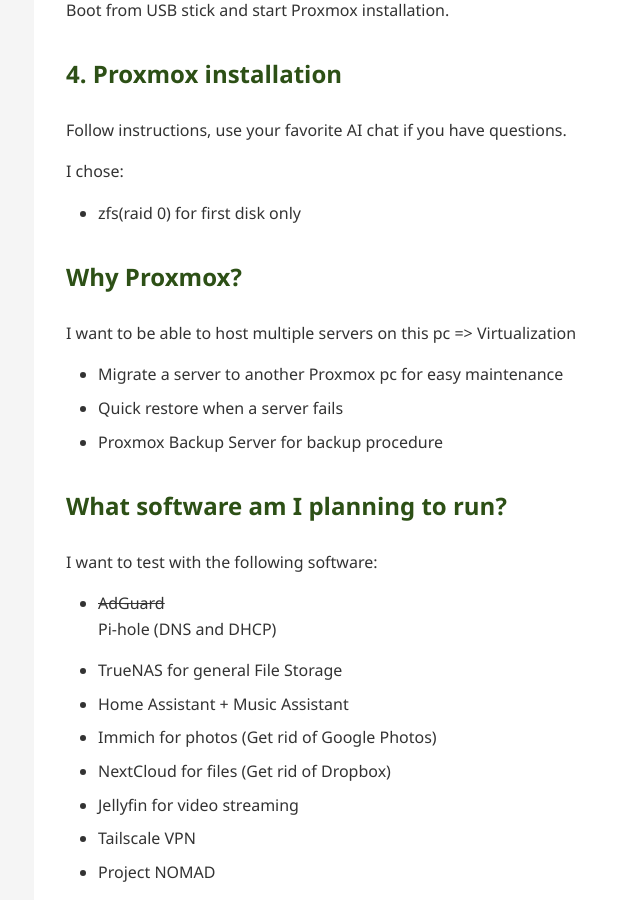
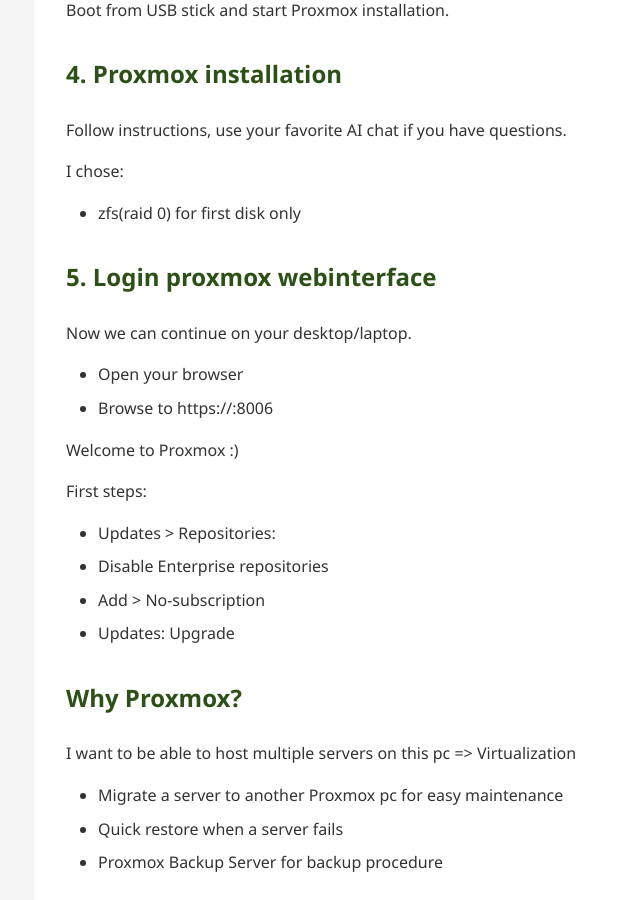
Before and after one commit to paulhermanseu/paulhermans.eu, a Jekyll site: the page built from _posts/2026-06-09-starting-my-homelab.md, in a window 1280 px wide and 900 px high, scrolled down 1370 px. Shown: the whole window, without its empty margins (176-816 px from the left). Built offline with Jekyll 4.4.1, drawn with Linux system fonts in a browser that asks for light colours.

Commit message:
Add Proxmox web interface login instructions
Added instructions for logging into the Proxmox web interface.

```diff
--- a/_posts/2026-06-09-starting-my-homelab.md
+++ b/_posts/2026-06-09-starting-my-homelab.md
@@ -53,6 +53,22 @@
 
 - zfs(raid 0) for first disk only
 
+## 5. Login proxmox webinterface
+
+Now we can continue on your desktop/laptop.
+
+- Open your browser
+- Browse to https://<proxmox-ip>:8006
+
+Welcome to Proxmox :)
+
+First steps:
+
+- Updates > Repositories:
+- Disable Enterprise repositories
+- Add > No-subscription
+- Updates: Upgrade
+
 ## Why Proxmox?
 
 I want to be able to host multiple servers on this pc => Virtualization
```
